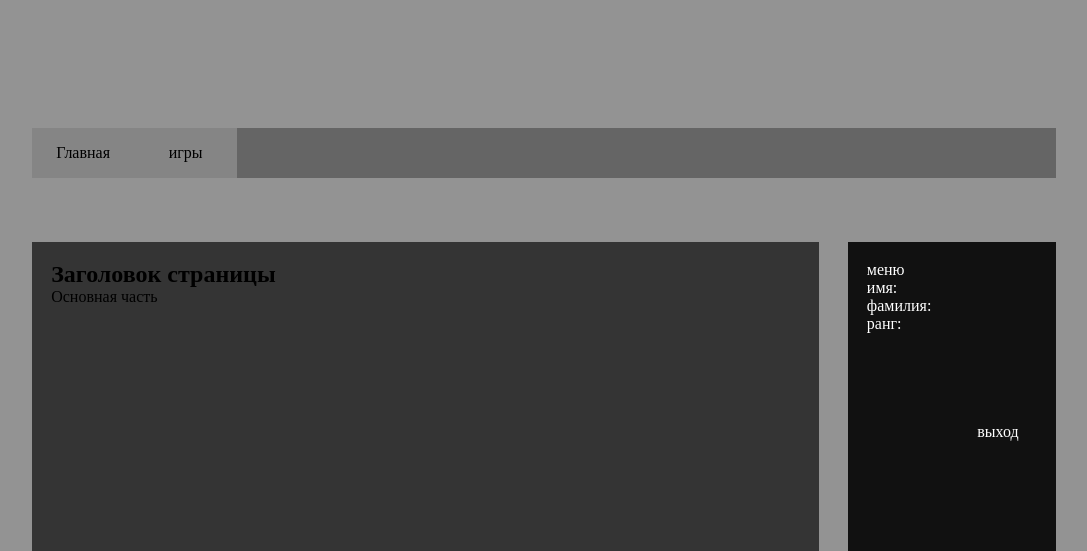
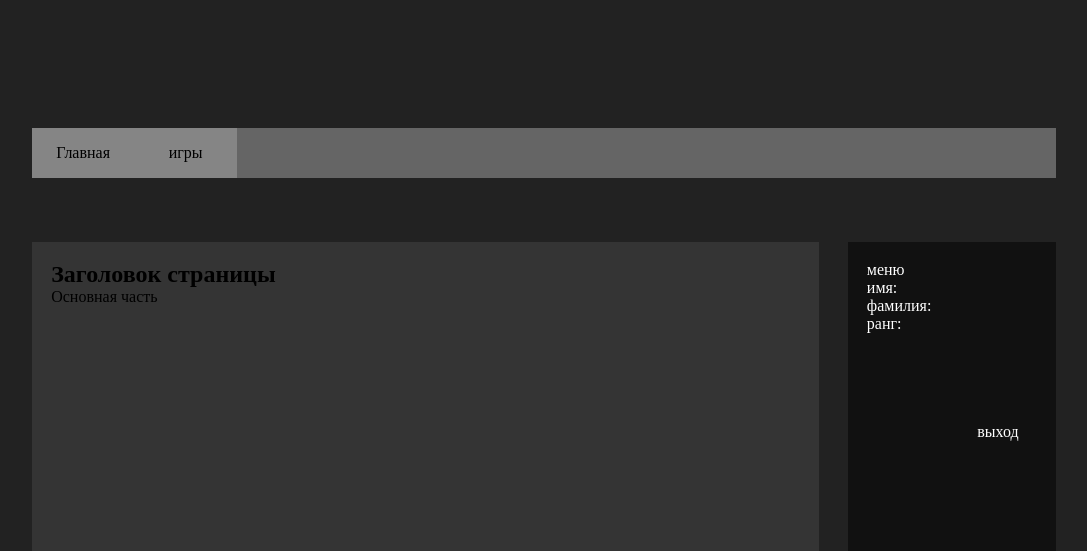
Before and after one commit to Queary/gameweb, a PHP site: page / in a window 1280 px wide. Shown: the top 551 px of the page, without its empty margins (32-1119 px from the left). Run offline with PHP 8.4, Linux system fonts and the light colour scheme.

Commit message:
baground body edit is 222

```diff
--- a/css/css.css
+++ b/css/css.css
@@ -5,7 +5,7 @@
 }
 /* делаю задний фон */
 body{
-  background:#939393;
+  background:#222;
 }
 
 /* дизайн шапки */
```
